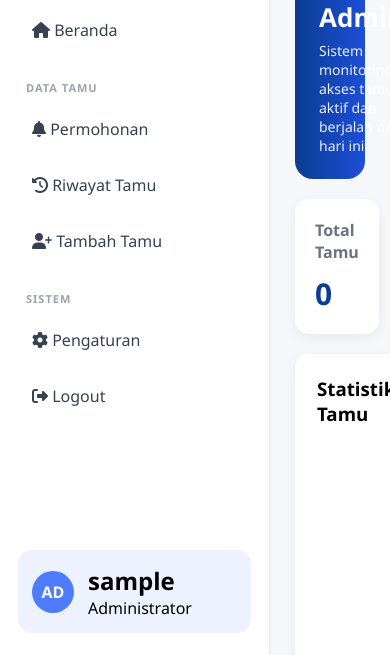
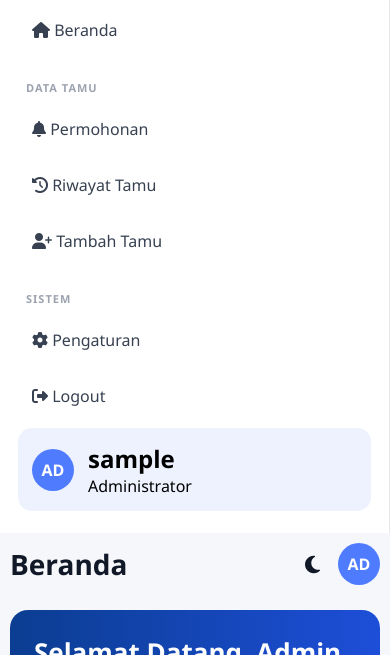
Before and after one commit to agniazahara/frontend_logakses, a website: page dashboard.html in a window 390 px wide. Shown: the part 189-844 px from the top of the page. Drawn offline with Linux system fonts and the light colour scheme; no server answers; sample sign-in values are in the browser's storage.

Commit message:
sidebar hp

```diff
--- a/css/dashboard.css
+++ b/css/dashboard.css
@@ -1116,3 +1116,29 @@ body.dark .modal-box input {
   display: block;
   margin: 0 auto 25px auto;
 }
+
+@media (max-width:768px){
+
+  .layout{
+    flex-direction:column;
+  }
+
+  .sidebar{
+    width:100%;
+    height:auto;
+  }
+
+  .main{
+    padding:10px;
+  }
+
+  .stats-row,
+  .bottom-grid{
+    flex-direction:column;
+  }
+
+  .table-box{
+    overflow-x:auto;
+  }
+
+}
```
